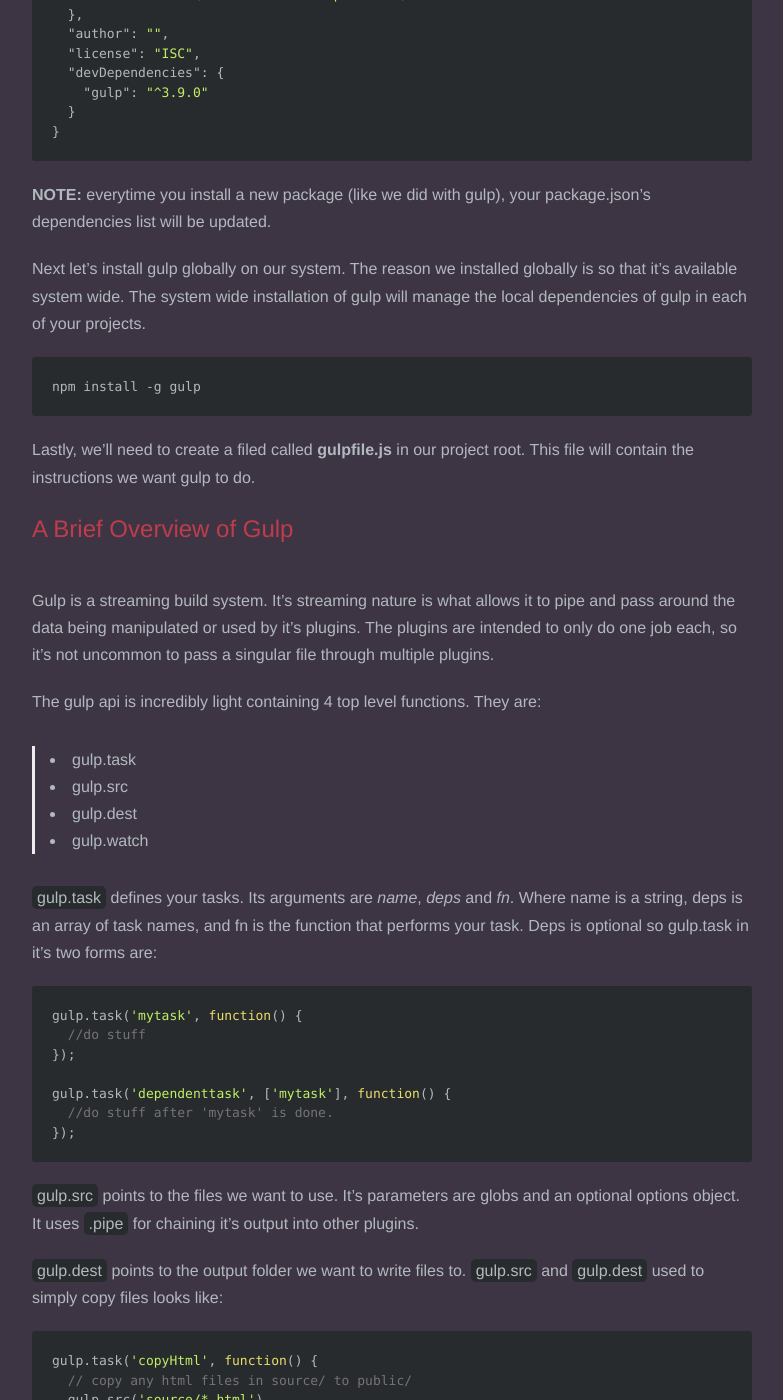
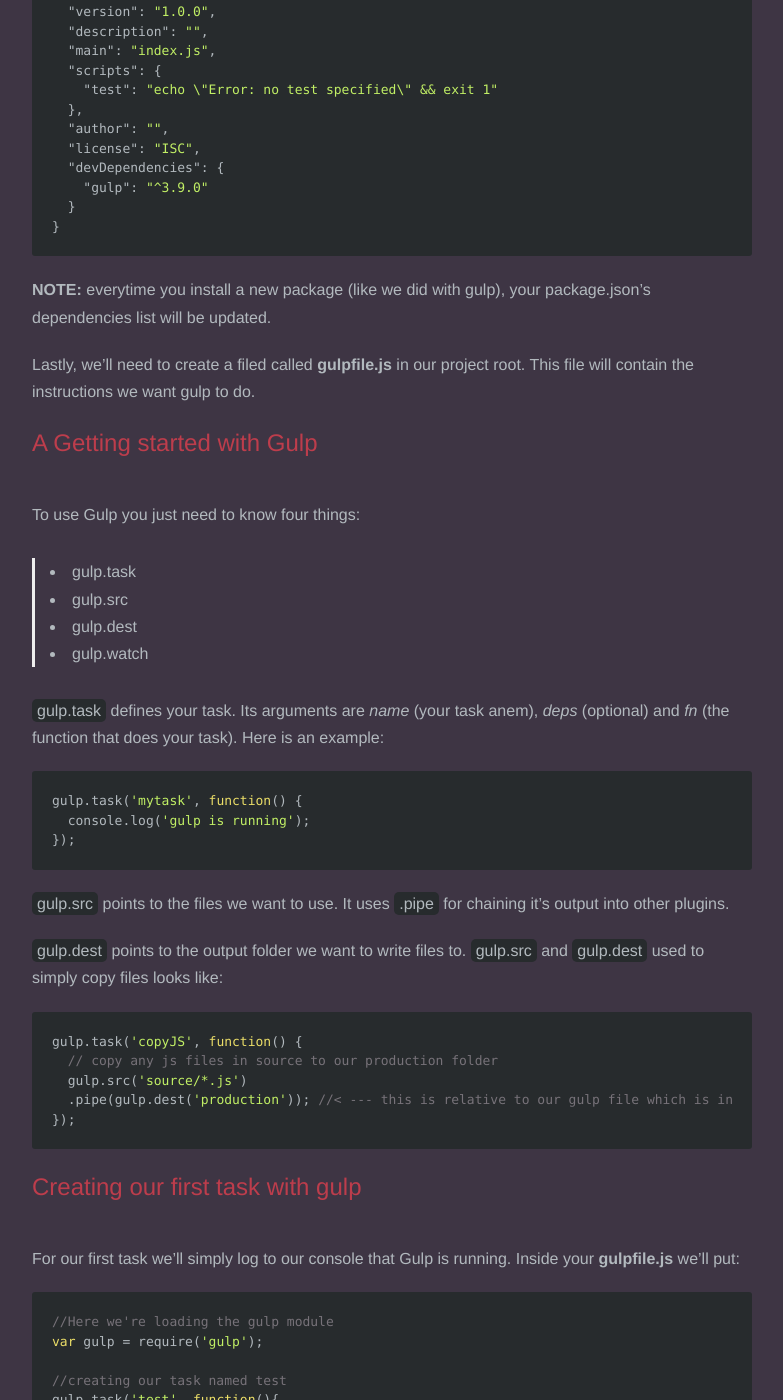
Before and after one commit to JosephSun/cliffordfajardo.github.io, a Jekyll site: the page built from _posts/2015-10-3-introduction-to-gulp-for-beginners.markdown, in a window 1280 px wide and 1400 px high, scrolled down 2376 px. Shown: the whole window, without its empty margins (248-1031 px from the left). Built offline with Jekyll 4.4.1, drawn with Linux system fonts in a browser that asks for light colours; nearby versions of some CDN libraries; Markdown is read by kramdown in place of the engine named in the settings; comment, search, counter and statistics services are not loaded; some of the changed text lies outside the part shown.

Commit message:
fixing tutorial content

```diff
--- a/_posts/2015-10-3-introduction-to-gulp-for-beginners.markdown
+++ b/_posts/2015-10-3-introduction-to-gulp-for-beginners.markdown
@@ -37,13 +37,16 @@
 ![After npm init](/assets/images/posts/01gulp-json-file.png)
 
 
-Next, we want to run in our terminal:
+Next, we want to run the next two commands in our terminal:
+{% highlight bash %}
+npm install -g gulp
+{% endhighlight %}
 {% highlight bash %}
 npm install gulp --save-dev
+{% endhighlight %}
 
-#This tells npm to add gulp to our project's development dependencies.
-#Dependencies lets developers know which Node modules should be installed with your project.
-{% endhighlight %}
+We just told to install gulp globally and to add it to our project's development dependencies. Dependencies lets developers know which node modules should be installed with your project.
+
 
 Now in if you look inside your package.json file, you should see something like this:
 {% highlight json %}
@@ -66,51 +69,36 @@
 **NOTE:** everytime you install a new package (like we did with gulp), your package.json's dependencies list will be updated.
 
 
-
-
-
-Next let's install gulp globally on our system. The reason we installed globally is so that it's available system wide. The system wide installation of gulp will manage the local dependencies of gulp in each of your projects.
-{% highlight bash %}
-npm install -g gulp
-{% endhighlight %}
-
 Lastly, we'll need to create a filed called **gulpfile.js**  in our project root. This file will contain the instructions we want gulp to do.
 
-##A Brief Overview of Gulp
-Gulp is a streaming build system. It’s streaming nature is what allows it to pipe and pass around the data being manipulated or used by it’s plugins. The plugins are intended to only do one job each, so it’s not uncommon to pass a singular file through multiple plugins.
-
-The gulp api is incredibly light containing 4 top level functions. They are:
+##A Getting started with Gulp
+To use Gulp you just need to know four things:
 
 >- gulp.task
 >- gulp.src
 >- gulp.dest
 >- gulp.watch
 
-`gulp.task` defines your tasks. Its arguments are *name*, *deps* and *fn*. Where name is a string, deps is an array of task names, and fn is the function that performs your task. Deps is optional so gulp.task in it’s two forms are:
+`gulp.task` defines your task. Its arguments are *name* (your task anem), *deps* (optional) and *fn* (the function that does your task). Here is an example:
 
 {% highlight javascript %}
 gulp.task('mytask', function() {
-  //do stuff
-});
-
-gulp.task('dependenttask', ['mytask'], function() {
-  //do stuff after 'mytask' is done.
+  console.log('gulp is running');
 });
 {% endhighlight %}
 
-`gulp.src` points to the files we want to use. It’s parameters are globs and an optional options object. It uses `.pipe` for chaining it’s output into other plugins.
+`gulp.src` points to the files we want to use. It uses `.pipe` for chaining it’s output into other plugins.
 
 `gulp.dest` points to the output folder we want to write files to. `gulp.src` and `gulp.dest` used to simply copy files looks like:
 
 {% highlight javascript %}
-gulp.task('copyHtml', function() {
-  // copy any html files in source/ to public/
-  gulp.src('source/*.html')
-  .pipe(gulp.dest('public'));
+gulp.task('copyJS', function() {
+  // copy any js files in source to our production folder
+  gulp.src('source/*.js')
+  .pipe(gulp.dest('production')); //< --- this is relative to our gulp file which is in the root.
 });
 {% endhighlight %}
 
-`gulp.watch` like `gulp.task` has two main forms. Both of which return an EventEmitter that emits change events. The first of which takes a glob, an optional options object, and an array of tasks as it’s parameters.
 
 ##Creating our first task with gulp
 For our first task we'll simply log to our console that Gulp is running. Inside your **gulpfile.js** we'll put:
--- a/assets/js/main.js
+++ b/assets/js/main.js
@@ -14,7 +14,7 @@
 		return true;
 
 	return false;
-};
+}
 
 
 function retina() {
@@ -31,6 +31,6 @@
 
 		$(image).attr("src", path);
 	});
-};
+}
 
 $(document).ready(retina);
```
Also changed, not shown: _posts/2015-09-27-what-is-a-javascript-library.markdown (+3 -5 lines).
